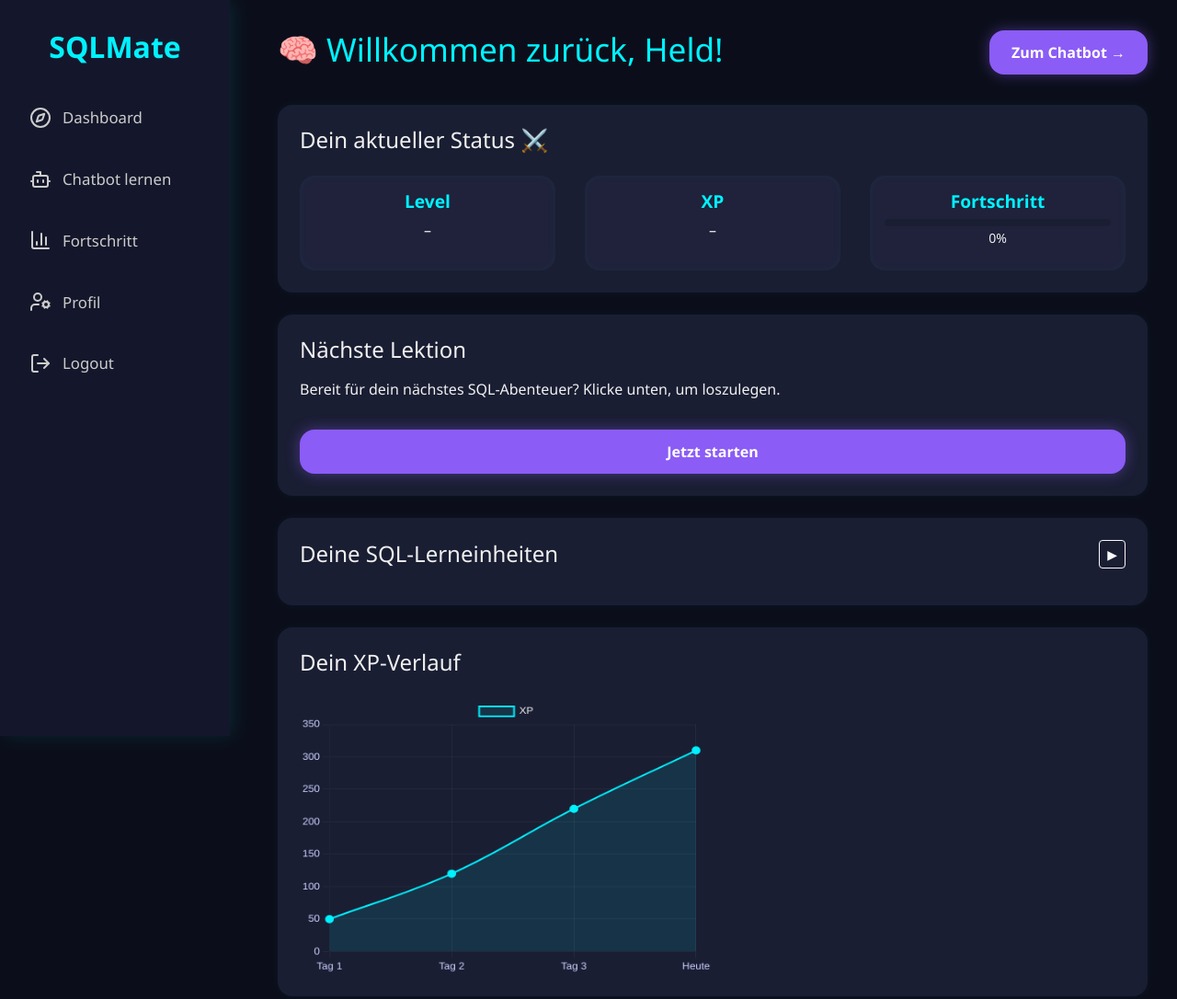
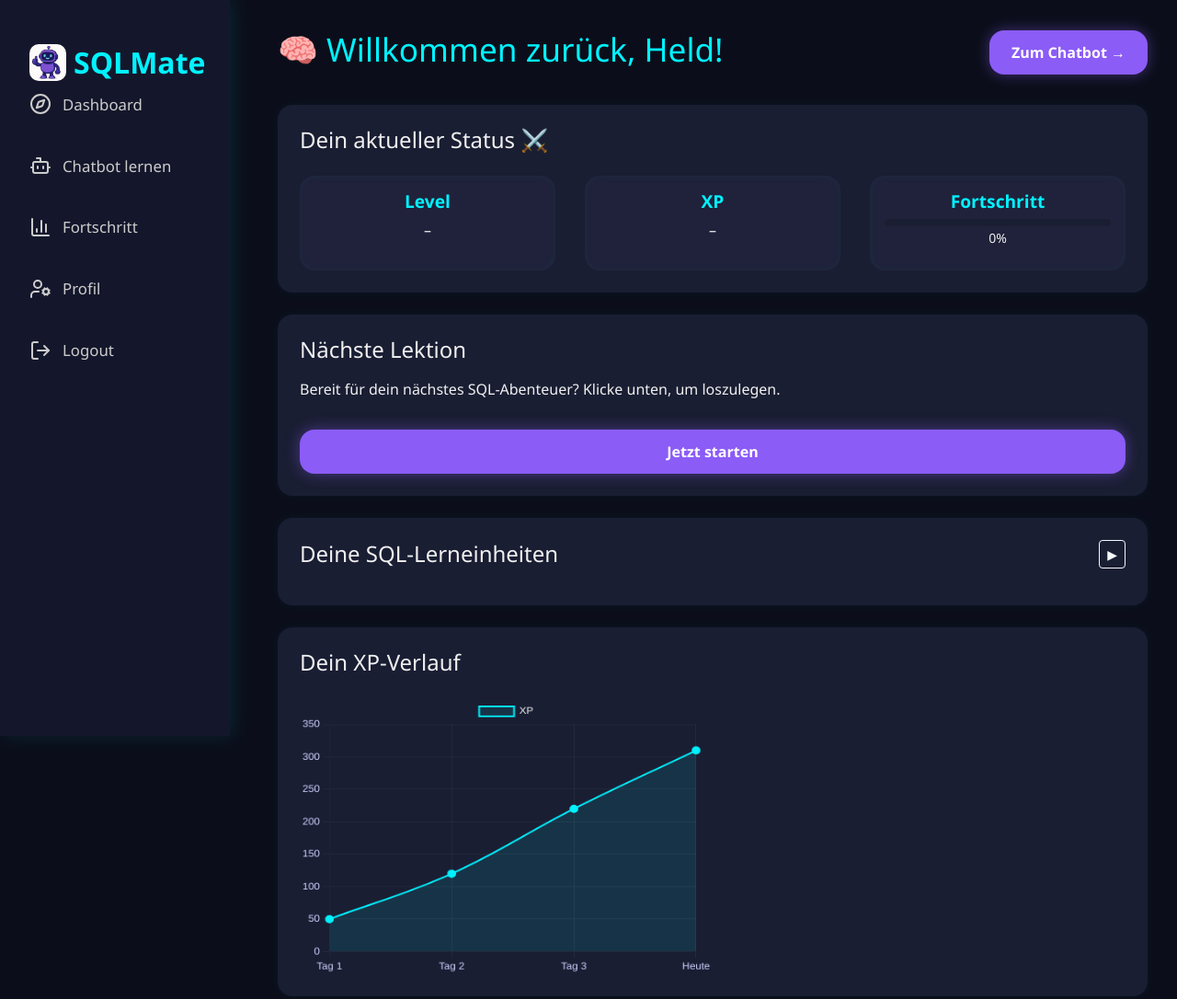
Before and after one commit to lukase1sner/ITI-SQL-Lernanwendung, a website: page hauptprogramm/dashboard.html in a window 1280 px wide. Shown: the top 1086 px of the page at 92% size. Drawn offline with nearby package versions, Linux system fonts and the light colour scheme; no server answers.

Commit message:
Dashboard angepasst

```diff
--- a/hauptprogramm/dashboard.html
+++ b/hauptprogramm/dashboard.html
@@ -12,6 +12,14 @@
   <script src="https://unpkg.com/lucide@latest"></script>
 
   <style>
+  .sidebar img {
+  border-radius: 10px;
+  transition: transform 0.3s ease;
+}
+.sidebar img:hover {
+  transform: scale(1.1);
+}
+
     .card:hover {
       transform: scale(1.02);
       box-shadow: 0 0 20px rgba(0, 242, 255, 0.1);
@@ -73,7 +81,11 @@
 <body>
 <!-- Sidebar -->
 <div class="sidebar">
-  <h2>SQLMate</h2>
+  <div class="d-flex align-items-center gap-2 ps-3 pt-3">
+    <img src="sqlmate-bot.png" alt="Bot" style="height: 40px; width: auto;" />
+    <h2 class="mb-0" style="color: #00f2ff;">SQLMate</h2>
+  </div>
+
   <a href="#dashboard"><i data-lucide="compass"></i> Dashboard</a>
   <a href="#chatbot"><i data-lucide="bot"></i> Chatbot lernen</a>
   <a href="#fortschritt"><i data-lucide="bar-chart-3"></i> Fortschritt</a>
```
Also changed, not shown: hauptprogramm/sqlmate-bot.png (added).
